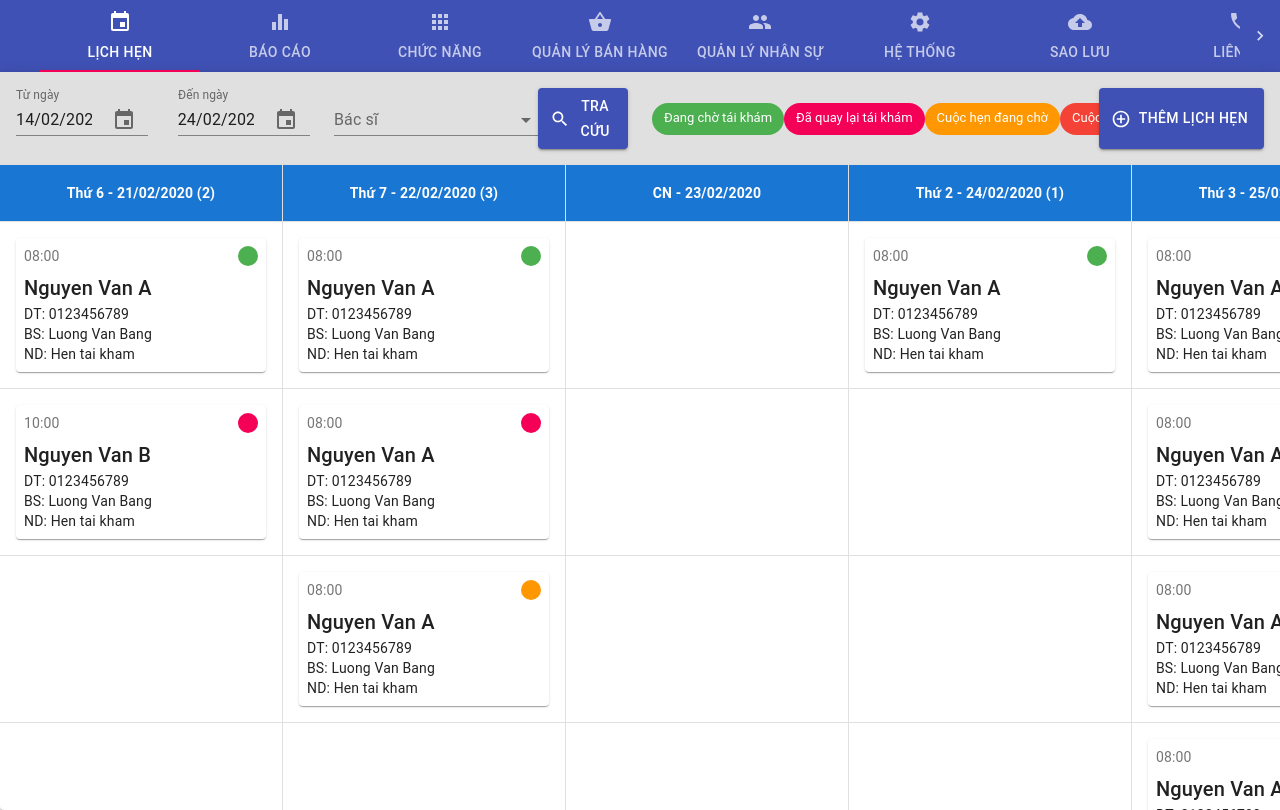
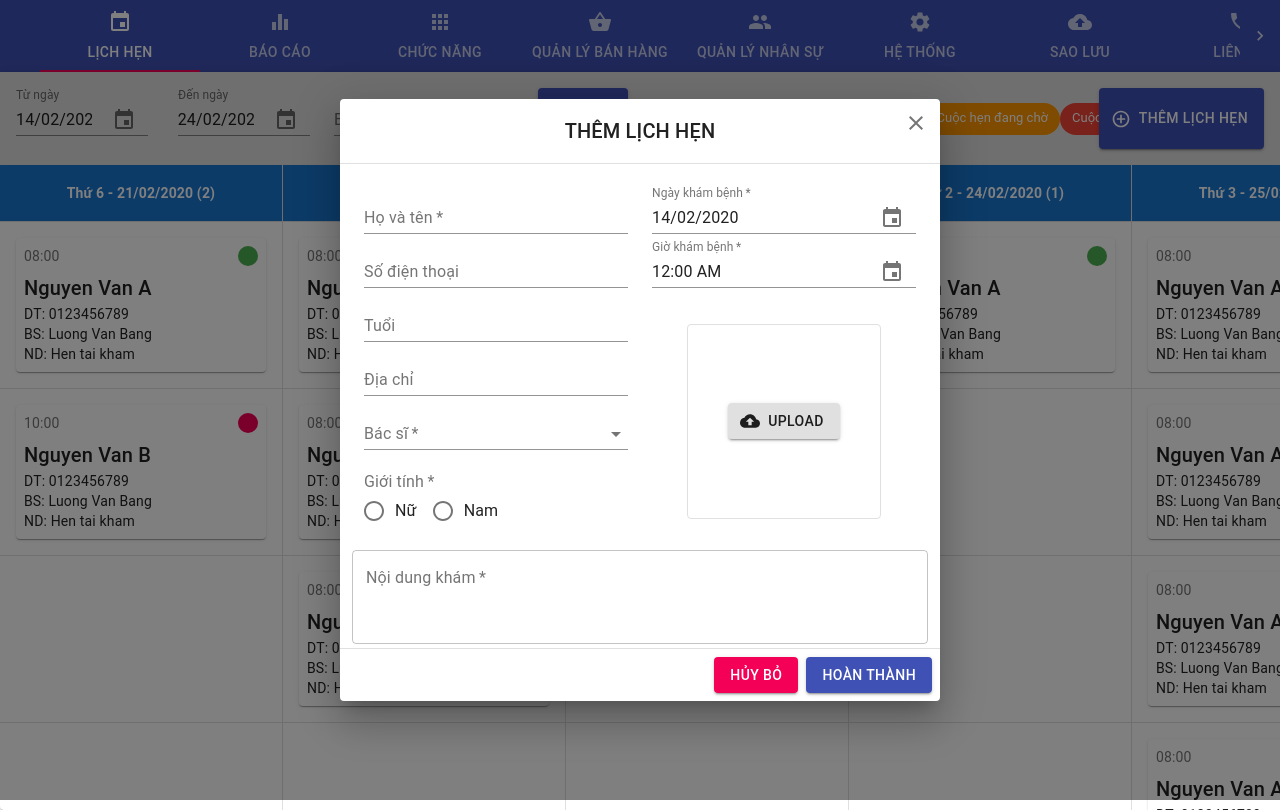
Before and after one commit to nvdai2401/clever-dashboard, a React app: page /schedule in a window 1280 px wide. Built offline with nearby package versions, Linux system fonts and the light colour scheme.

Commit message:
done implementing UI for CU modal

```diff
--- a/src/components/cu-schedule-modal/cu-schedule-modal.component.jsx
+++ b/src/components/cu-schedule-modal/cu-schedule-modal.component.jsx
@@ -1,5 +1,5 @@
 import 'date-fns'
-import React from 'react'
+import React, { useState } from 'react'
 import PropTypes from 'prop-types'
 import { makeStyles, withStyles } from '@material-ui/core/styles'
 import {
@@ -37,7 +37,7 @@ const useStyles = makeStyles(theme => ({
 		textAlign: 'center',
 		textTransform: 'uppercase',
 	},
-	textField: {
+	inputField: {
 		minWidth: 200,
 		width: '100%',
 		marginTop: 6,
@@ -54,17 +54,35 @@ const useStyles = makeStyles(theme => ({
 		top: 0,
 		right: 0,
 	},
+	uploadingInput: {
+		display: 'none',
+	},
+	dateTimePicker: {
+		width: '100%',
+	},
+	imgUploader: {
+		position: 'relative',
+		border: '1px solid #e0e0e0',
+		height: 180,
+		width: 180,
+		borderRadius: theme.shape.borderRadius,
+		display: 'flex',
+		alignItems: 'center',
+		justifyContent: 'center',
+		padding: theme.spacing(0.8),
+		margin: '36px auto 0',
+	},
+	avatarImage: {
+		width: '100%',
+		height: '100%',
+		borderRadius: 6,
+	},
 	closeImageIcon: {
 		position: 'absolute',
 		top: 0,
 		right: 0,
 		zIndex: 2,
-	},
-	uploadingInput: {
-		display: 'none',
-	},
-	dateTimePicker: {
-		width: '100%',
+		color: '#ffffff',
 	},
 }))
 
@@ -73,6 +91,7 @@ const CUScheduleModal = ({
 	name,
 	sex,
 	age,
+	phoneNumber,
 	address,
 	doctor,
 	hour,
@@ -83,6 +102,16 @@ const CUScheduleModal = ({
 	visible,
 	actionType,
 }) => {
+	const [pName, setPName] = useState(name)
+	const [pSex, setPSex] = useState(sex)
+	const [pAge, setPAge] = useState(age)
+	const [pPhoneNumber, setPPhoneNumber] = useState(phoneNumber)
+	const [pAddress, setPAddress] = useState(address)
+	const [pDoctor, setPDoctor] = useState(doctor)
+	const [pTime, setPTime] = useState(hour)
+	const [pDate, setPDate] = useState(date)
+	const [pDesc, setPDesc] = useState(desc)
+	const [pImg, setPImg] = useState(img)
 	const classes = useStyles()
 	return (
 		<Dialog
@@ -96,9 +125,7 @@ const CUScheduleModal = ({
 				className={classes.modalTitle}
 				onClose={handleClose}
 			>
-				<Typography variant='h5'>
-					{actionType === 'create' ? 'Thêm lịch hẹn' : 'Cập nhật lịch hẹn'}
-				</Typography>
+				{actionType === 'create' ? 'Thêm lịch hẹn' : 'Cập nhật lịch hẹn'}
 				<IconButton className={classes.closeIcon} onClick={handleClose}>
 					<Close />
 				</IconButton>
@@ -108,122 +135,165 @@ const CUScheduleModal = ({
 					<Grid container spacing={3}>
 						<Grid item xs={6}>
 							<TextField
-								className={classes.textField}
 								required
 								label='Họ và tên'
-								defaultValue='Nguyễn Văn A'
+								value={pName}
+								className={classes.inputField}
+								onChange={e => setPName(e.target.value)}
 							/>
 							<TextField
-								className={classes.textField}
 								label='Số điện thoại'
 								type='number'
+								value={pPhoneNumber}
+								className={classes.inputField}
+								onChange={e => setPPhoneNumber(e.target.value)}
 							/>
 							<TextField
-								className={classes.textField}
 								label='Tuổi'
 								type='number'
+								value={pAge}
+								className={classes.inputField}
+								onChange={e => setPAge(e.target.value)}
 							/>
-							<TextField className={classes.textField} label='Địa chỉ' />
-							<FormControl component='fieldset' className={classes.formControl}>
+							<TextField
+								label='Địa chỉ'
+								value={pAddress}
+								className={classes.inputField}
+								onChange={e => setPAddress(e.target.value)}
+							/>
+							<Autocomplete
+								options={doctorList}
+								getOptionLabel={option => option.title}
+								className={classes.inputField}
+								renderInput={params => (
+									<TextField
+										{...params}
+										value={pDoctor}
+										label='Bác sĩ'
+										required
+										fullWidth
+										onChange={e => setPDoctor(e.target.value)}
+									/>
+								)}
+							/>
+							<FormControl
+								required
+								component='fieldset'
+								className={classes.formControl}
+							>
 								<FormLabel component='legend'>Giới tính</FormLabel>
 								<RadioGroup
 									aria-label='gender'
 									name='gender'
+									value={pSex}
 									className={classes.radioGroup}
+									onChange={e => setPSex(e.target.value)}
 								>
 									<FormControlLabel
 										value='female'
-										control={<Radio />}
+										control={<Radio color='primary' />}
 										label='Nữ'
 									/>
 									<FormControlLabel
 										value='male'
-										control={<Radio />}
+										control={<Radio color='primary' />}
 										label='Nam'
 									/>
 								</RadioGroup>
 							</FormControl>
 						</Grid>
 						<Grid item xs={6}>
-							{img ? (
-								<React.Fragment>
-									<Avatar alt='Avatar' src={img} variant='square' />
-									<IconButton
-										aria-label='upload picture'
-										component='span'
-										className={classes.closeImageIcon}
-										// onClick={() => setAvatar('')}
-									>
-										<Close />
-									</IconButton>
-								</React.Fragment>
-							) : (
-								<Button
-									variant='contained'
-									color='default'
-									component='label'
-									startIcon={<CloudUpload />}
-								>
-									Upload
-									<input
-										accept='image/*'
-										className={classes.uploadingInput}
-										id='uploading-input'
-										// onChange={onUpload}
-										type='file'
-									/>
-								</Button>
-							)}
-							<Autocomplete
-								id='combo-box-demo'
-								options={doctorList}
-								getOptionLabel={option => option.title}
-								fullwidth
-								renderInput={params => (
-									<TextField
-										{...params}
-										// value={selectedDoctor}
-										// onChange={e => setSelectedDoctor(e.target.value)}
-										label='Bác sĩ'
-										fullWidth
-									/>
-								)}
-							/>
 							<MuiPickersUtilsProvider
 								utils={DateFnsUtils}
 								className={classes.dateTimePicker}
 							>
 								<KeyboardDatePicker
 									disableToolbar
+									required
 									variant='inline'
 									format='dd/MM/yyyy'
-									id='date-picker-inline 1'
 									label='Ngày khám bệnh'
-									value={date}
-									// onChange={date => onDateChange({ startDate: date })}
+									value={pDate}
+									onChange={date => setPDate(date)}
 									KeyboardButtonProps={{
 										'aria-label': 'change date',
 									}}
+									className={classes.inputField}
 								/>
 								<KeyboardTimePicker
+									required
 									id='time-picker'
 									label='Giờ khám bệnh'
-									// value={selectedDate}
-									// onChange={handleDateChange}
+									value={pTime}
+									onChange={e => setPTime(e.target.value)}
 									KeyboardButtonProps={{
 										'aria-label': 'change time',
 									}}
+									className={classes.inputField}
 								/>
 							</MuiPickersUtilsProvider>
+							<div className={classes.imgUploader}>
+								{pImg ? (
+									<React.Fragment>
+										<Avatar
+											alt='Avatar'
+											src={pImg}
+											variant='square'
+											className={classes.avatarImage}
+										/>
+										<IconButton
+											aria-label='upload picture'
+											component='span'
+											className={classes.closeImageIcon}
+											onClick={() => setPImg('')}
+										>
+											<Close />
+										</IconButton>
+									</React.Fragment>
+								) : (
+									<Button
+										variant='contained'
+										color='default'
+										component='label'
+										startIcon={<CloudUpload />}
+									>
+										Upload
+										<input
+											accept='image/*'
+											id='uploading-input'
+											className={classes.uploadingInput}
+											onChange={e => {
+												const fileReader = new FileReader()
+												fileReader.readAsDataURL(e.target.files[0])
+												fileReader.onload = event => {
+													setPImg(event.target.result)
+												}
+											}}
+											type='file'
+										/>
+									</Button>
+								)}
+							</div>
 						</Grid>
+						<TextField
+							label='Nội dung khám'
+							required
+							variant='outlined'
+							multiline
+							rows='3'
+							rowsMax='15'
+							value={pDesc}
+							className={classes.inputField}
+							onChange={e => setPDesc(e.target.value)}
+						/>
 					</Grid>
 				</form>
 			</DialogContent>
-			<DialogActions>
-				<Button autoFocus onClick={handleClose} color='primary'>
+			<DialogActions classname={classes.actionBtnContainer}>
+				<Button variant='contained' color='secondary' onClick={handleClose}>
 					Hủy bỏ
 				</Button>
-				<Button onClick={handleClose} color='primary' autoFocus>
+				<Button variant='contained' color='primary' onClick={handleClose}>
 					Hoàn thành
 				</Button>
 			</DialogActions>
@@ -236,10 +306,11 @@ CUScheduleModal.propTypes = {
 	name: PropTypes.string,
 	sex: PropTypes.string,
 	age: PropTypes.number,
+	phoneNumber: PropTypes.string,
 	address: PropTypes.string,
 	doctor: PropTypes.string,
-	hour: PropTypes.string,
-	date: PropTypes.string,
+	hour: PropTypes.number,
+	date: PropTypes.object,
 	desc: PropTypes.string,
 	img: PropTypes.string,
 	handleClose: PropTypes.func,
@@ -251,11 +322,12 @@ CUScheduleModal.defaultProps = {
 	title: 'Thêm lịch hẹn',
 	name: '',
 	sex: '',
-	age: 18,
+	age: undefined,
+	phoneNumber: '',
 	address: '',
 	doctor: '',
-	hour: '',
-	date: '',
+	hour: new Date().getHours(),
+	date: new Date(),
 	desc: '',
 	img: '',
 	visible: false,
--- a/src/pages/schedule-page/schedule-page.component.jsx
+++ b/src/pages/schedule-page/schedule-page.component.jsx
@@ -10,7 +10,7 @@ class SchedulePage extends React.Component {
 		this.state = {
 			startDate: new Date(),
 			endDate: new Date(Date.now() + 10 * 24 * 60 * 60 * 1000),
-			cUScheduleModalVisible: false,
+			cUScheduleModalVisible: true,
 			actionType: 'create',
 		}
 	}
```
